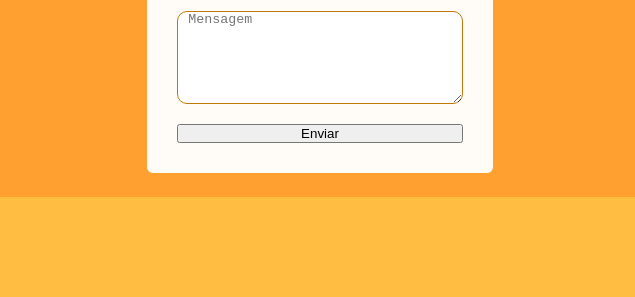
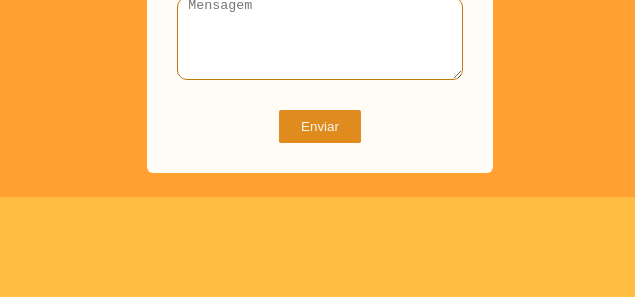
Before and after one commit to melissaJll/todos-por-eles, a plain HTML site: page index.html in a window 1280 px wide. Shown: the part 2580-2877 px from the top of the page, 0-635 px from the left. Drawn offline with nearby package versions, Linux system fonts and the light colour scheme; files whose address does not match are found by name.

Commit message:
botão de formulario arrumado

```diff
--- a/css/home.css
+++ b/css/home.css
@@ -628,6 +628,17 @@
   height: 100%;
 }
 
+.btn-form{
+  background-color: rgb(223, 139, 29);
+  color: rgb(245, 245, 238);
+  border: 0px;
+  border-radius: 2px;
+  padding: 9px 22px;
+  margin: 0 auto;
+  display: block;
+  margin-top: 10px;
+}
+
 footer{
   background-color: var(--primary-color);
   color: var(--quaternary-color);
--- a/index.html
+++ b/index.html
@@ -181,7 +181,7 @@
                       <input type="text" id="cidade" name="cidade" placeholder="Cidade">
 
                    <textarea name="mensagem" id="textarea" rows="8" placeholder="Mensagem"required></textarea>
-                   <button id="my-form-button" type="submit">Enviar</button>
+                   <button class="btn-form" id="my-form-button" type="submit">Enviar</button>
                    <p id="my-form-status"></p>
                 </form>
               </div>
```
Also changed, not shown: adocao.html (+23 -23 lines), sobre-nos.html (+1 -1 lines).
